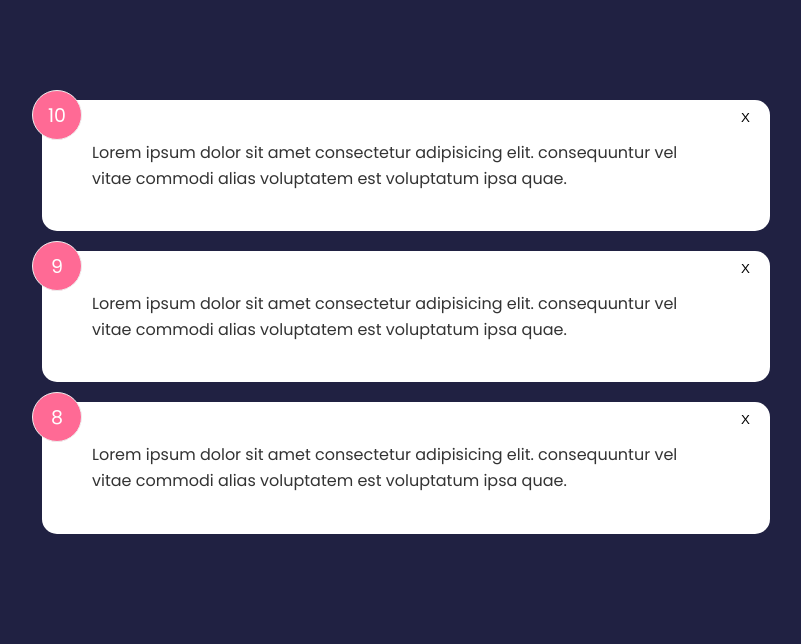
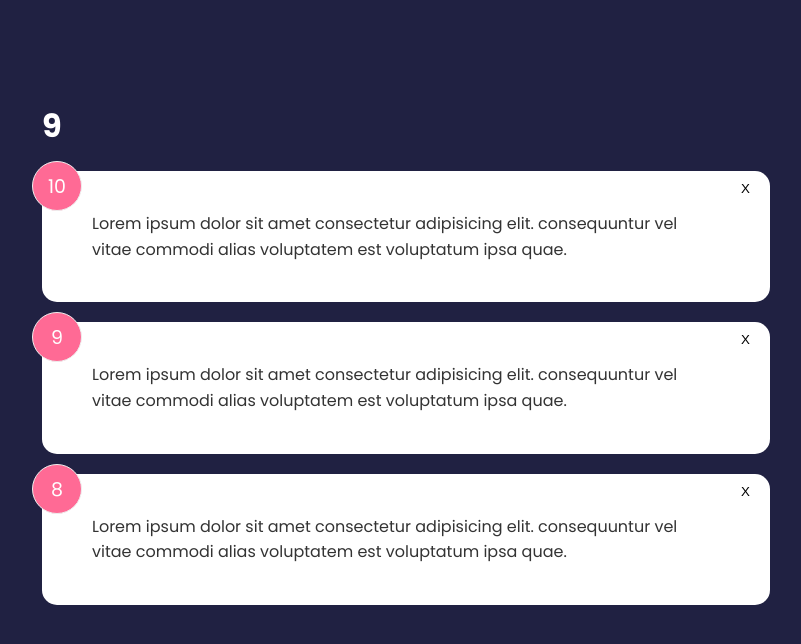
Before and after one commit to enthr/svelte-feedback-app, a Svelte app: page / in a window 1280 px wide. Shown: the top 644 px of the page, without its empty margins (234-1035 px from the left). Built offline with nearby package versions, Linux system fonts and the light colour scheme.

Commit message:
Creating The Feedback Stats component and styling it

```diff
--- a/src/App.svelte
+++ b/src/App.svelte
@@ -1,5 +1,6 @@
 <script>
     import FeedbackList from "./components/FeedbackList.svelte";
+	import FeedbackStats from "./components/FeedbackStats.svelte";
 
     let feedback = [
         {
@@ -19,6 +20,9 @@
         }
     ];
 
+	$: count = feedback.length;
+	$: avg = feedback.reduce((acc, item) => acc+item.rating, 0)/feedback.length
+
 	const deleteFeedback = (e) => {
 		const itemId = e.detail;
 		feedback = feedback.filter((item) => item.id !== itemId)
@@ -26,6 +30,7 @@
 </script>
 
 <main class="container">
+	<h1>{avg}</h1>
     <FeedbackList {feedback} on:delete-feedback={deleteFeedback} />
 </main>
 
--- /dev/null
+++ b/src/components/FeedbackStats.svelte
@@ -0,0 +1,17 @@
+<script>
+    export let count;
+    export let avg;
+</script>
+
+<div class="feedback-stats">
+    <h4>{count} Reviews</h4>
+    <h4>Rating Average: {avg} / 10</h4>
+</div>
+
+<style>
+    .feedback-stats {
+        display: flex;
+        justify-content: space-between;
+        align-items: center;
+    }
+</style>
```
